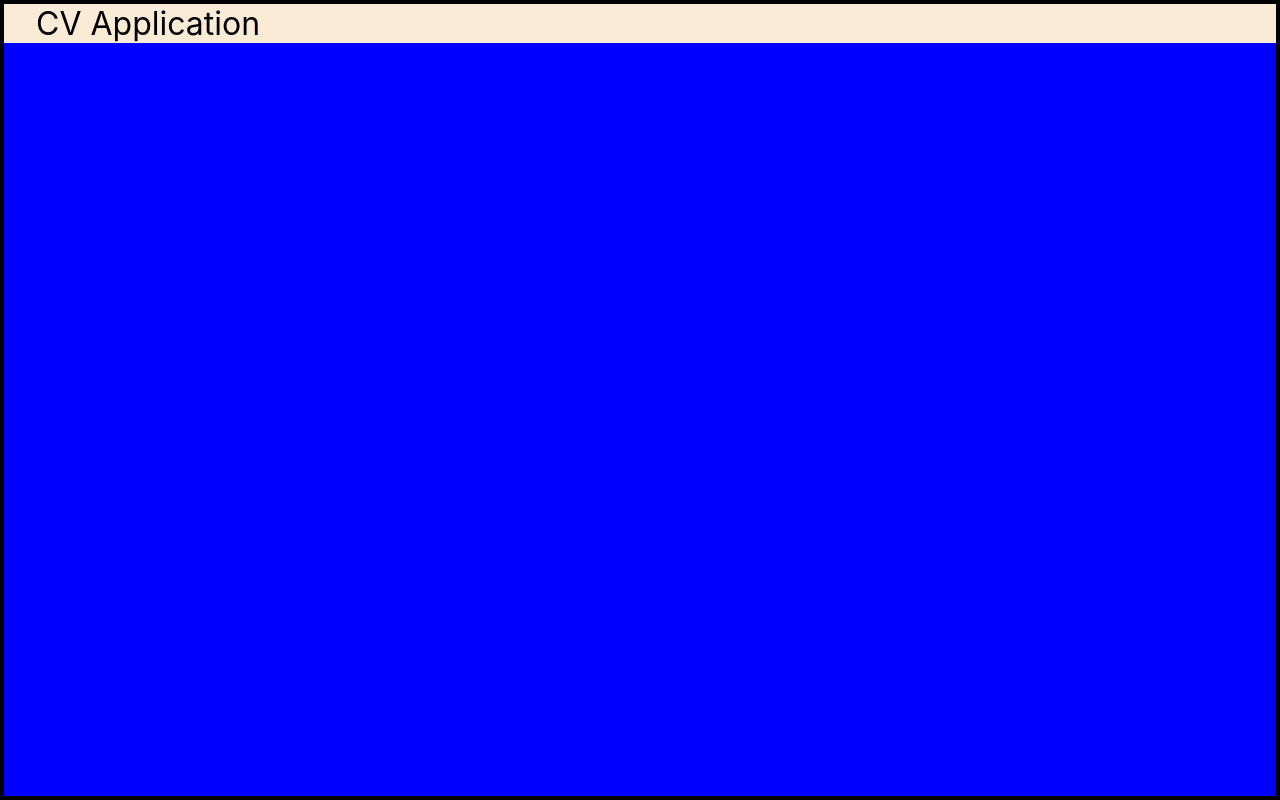
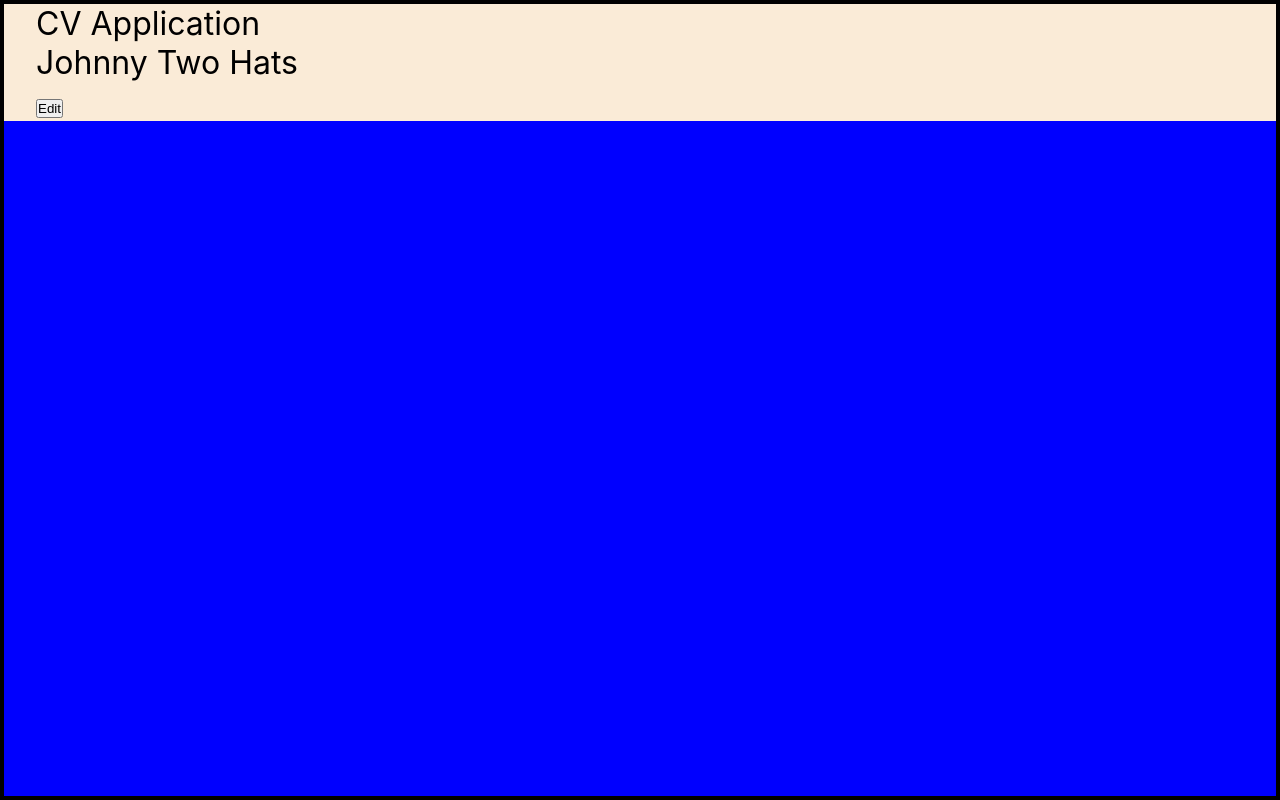
Before and after one commit to SloaneTribble/cv-project, a React (Create React App) app: page / in a window 1280 px wide. Built offline with nearby package versions, Linux system fonts and the light colour scheme.

Commit message:
Add boolean toggle button to header

```diff
--- a/src/App.js
+++ b/src/App.js
@@ -12,9 +12,8 @@ class App extends Component {
   render() {
     return (
       <div>
-        <MainContainer title="Dude" />
+        <MainContainer />
       </div>
-
     );
   }
 }
--- a/src/components/Header.js
+++ b/src/components/Header.js
@@ -7,7 +7,15 @@ class Header extends Component {
   }
 
   render() {
-    return <div className="header">{this.props.title}</div>;
+    return (
+      <div className="header">
+        <div className="header-title">{this.props.title}</div>
+        <div className="header-name">{this.props.name}</div>
+        <button className="name-edit" onClick={this.props.handler}>
+          Edit
+        </button>
+      </div>
+    );
   }
 }
 
--- a/src/components/MainContainer.js
+++ b/src/components/MainContainer.js
@@ -5,12 +5,35 @@ import { Header } from "./Header";
 class MainContainer extends Component {
   constructor(props) {
     super(props);
+
+    this.headerEdit = this.headerEdit.bind(this);
+
+    this.state = {
+      name: "Johnny Two Hats",
+      header: {
+        editMode: false,
+      },
+    };
+  }
+
+  headerEdit() {
+    console.log(`Before updating mode: ${this.state.header.editMode}`);
+    let header = this.state.header;
+    header.editMode = header.editMode ? false : true;
+    this.setState(() => ({
+      header,
+    }));
+    console.log(`After updating mode: ${this.state.header.editMode}`);
   }
 
   render() {
     return (
       <div className="main-container">
-        <Header title="CV Application" />
+        <Header
+          title="CV Application"
+          name={this.state.name}
+          handler={this.headerEdit}
+        />
       </div>
     );
   }
```
